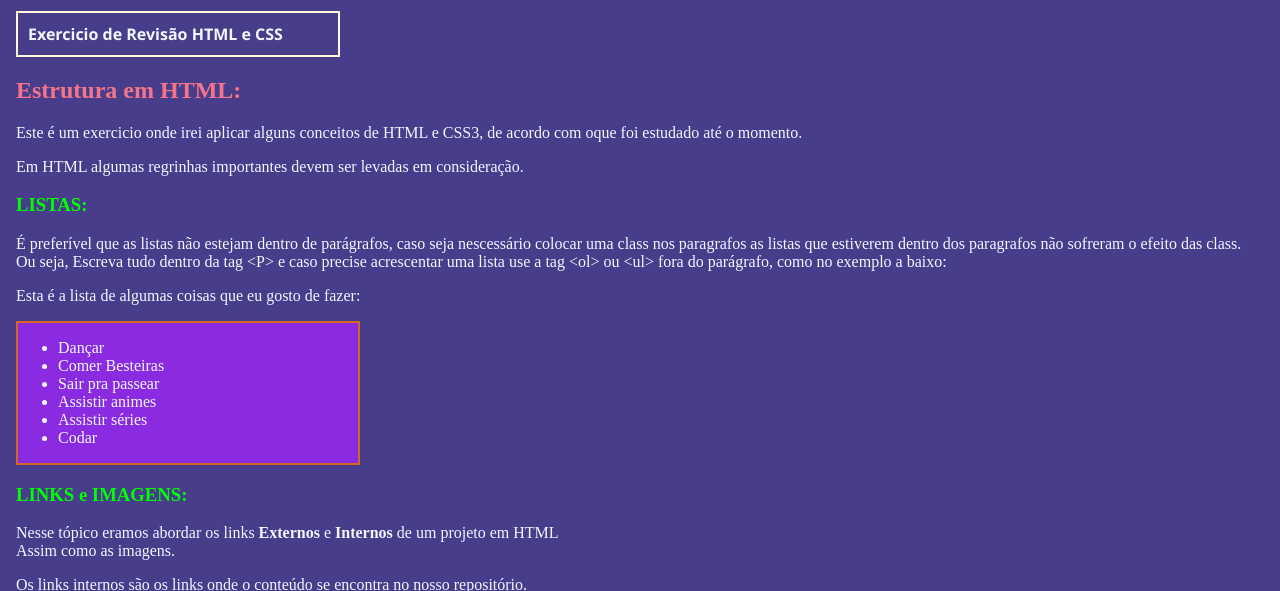
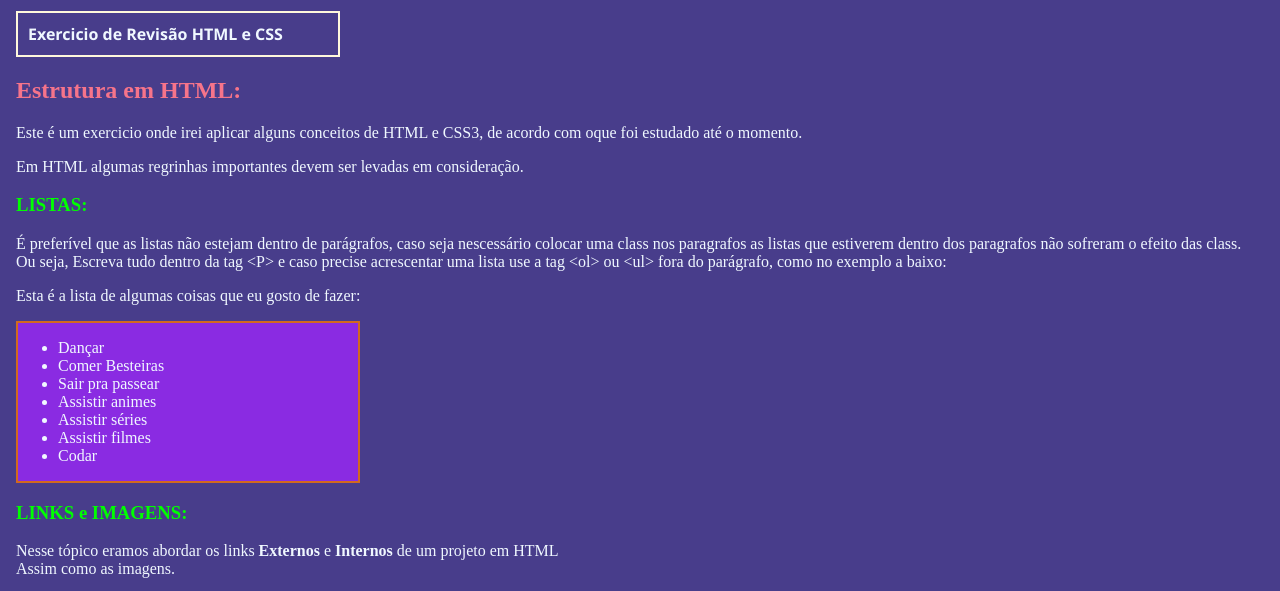
Before and after one commit to Franklin-Derlany/Revisao-HTML-CSS, a plain HTML site: page index.html in a window 1280 px wide. Shown: the top 591 px of the page. Drawn offline with Linux system fonts and the light colour scheme.

Commit message:
Adicionei a lista "filmes"

```diff
--- a/index.html
+++ b/index.html
@@ -35,6 +35,7 @@
             <li>Sair pra passear</li>
             <li>Assistir animes</li>
             <li>Assistir séries</li>
+            <li>Assistir filmes</li>
             <li>Codar</li>
         </ul>
     </div>
```
